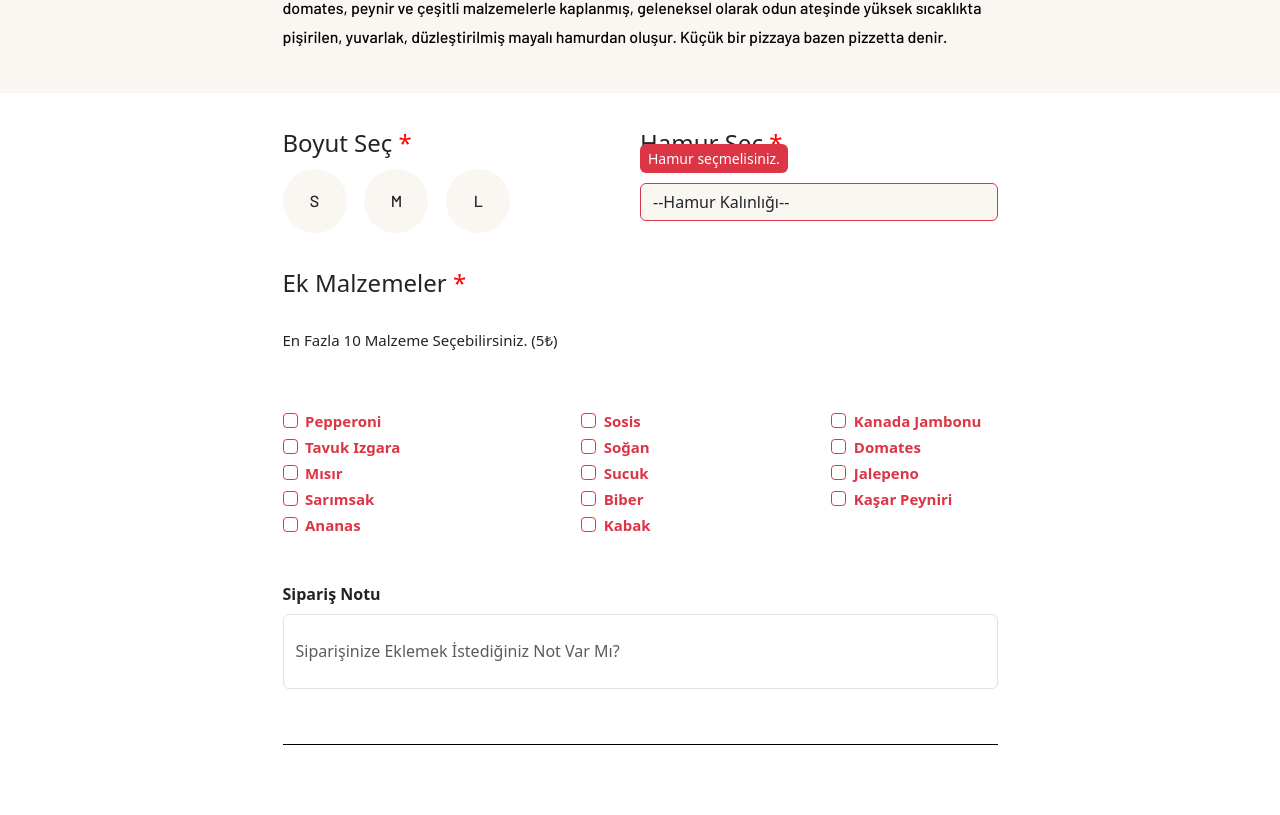
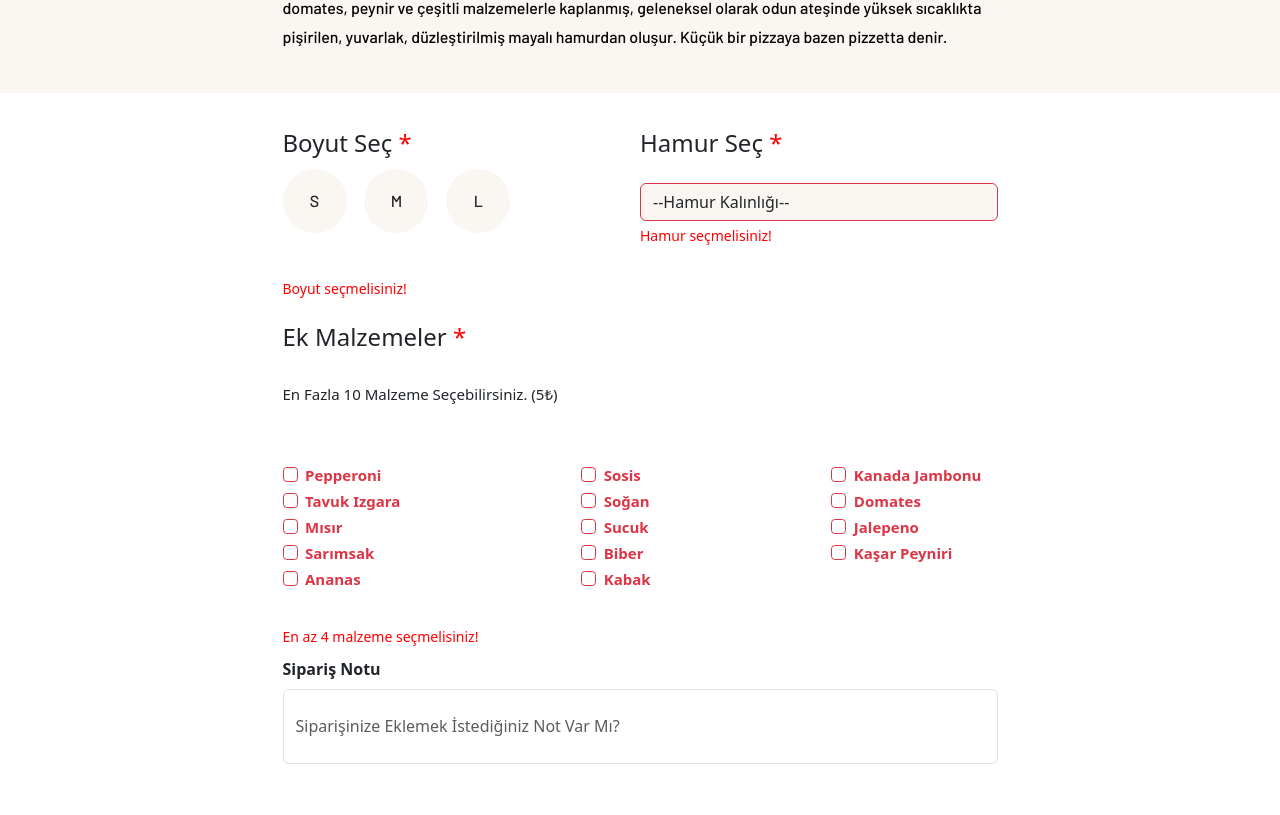
Before and after one commit to xxelifcetinxx/PizzaWebChallange, a React (Vite) app: page /siparis-olustur in a window 1280 px wide. Shown: the part 658-1473 px from the top of the page. Built offline with nearby package versions, Linux system fonts and the light colour scheme; a web font is replaced by a local one.

Commit message:
error messages debug

```diff
--- a/src/components/SiparisOlustur.jsx
+++ b/src/components/SiparisOlustur.jsx
@@ -24,9 +24,9 @@ const initialForm = {
 };
 
 const errorMessages = {
-  isim: "Boyut seçmelisiniz.",
-  boyut: "Hamur seçmelisiniz.",
-  malzemeler: "En az 4 malzeme seçmelisiniz.",
+  isim: "Boyut seçmelisiniz!",
+  boyut: "Hamur seçmelisiniz!",
+  malzemeler: "En az 4 malzeme seçmelisiniz!",
 };
 
 export default function SiparisOlustur({ setVerilenSiparis }) {
@@ -46,6 +46,11 @@ export default function SiparisOlustur({ setVerilenSiparis }) {
 
   const handleChange = (event) => {
   let { name, value, type, checked } = event.target;
+
+
+
+
+
 
   if (type === "checkbox" && name === "malzemeler") {
     setForm((prevForm) => {
@@ -71,6 +76,10 @@ export default function SiparisOlustur({ setVerilenSiparis }) {
     }));
   } else {
     setForm((prevForm) => ({ ...prevForm, [name]: value }));
+
+
+
+
 
     if (name === "boyut") {
       setErrors((prevErrors) => ({
@@ -182,10 +191,8 @@ export default function SiparisOlustur({ setVerilenSiparis }) {
                   </div>
                 ))}
               </div>
-              {errors.isim && (
-                <FormFeedback tooltip>{errorMessages.isim}</FormFeedback>
-              )}
             </FormGroup>
+
 
             <FormGroup className="yeni">
               <Label htmlFor="exampleSelect">
@@ -206,17 +213,28 @@ export default function SiparisOlustur({ setVerilenSiparis }) {
                 <option>İnce Hamur</option>
                 <option>Klasik Hamur</option>
               </Input>
-              {errors.boyut && <FormFeedback tooltip>{errorMessages.boyut}</FormFeedback>}
+
+              {errors.boyut && (<FormFeedback style={{ display: 'block',color: 'red', }}>{errorMessages.boyut}</FormFeedback>)}
+
             </FormGroup>
           </FormGroup>
+
+
+
+          <div className="bosluk1">{errors.isim && (<FormFeedback style={{ display: 'block',color: 'red', }}>{errorMessages.isim}</FormFeedback>)}</div>
+          <div className="errorisim-container" style={{ height: '20px' }}></div>
+
+
+
+
+
+
 
           {/* EK MALZEMELER */}
           <legend>Ek Malzemeler <span style={{ color: "red" }}>*</span></legend>
           <legend className="malzemeSec">
             En Fazla 10 Malzeme Seçebilirsiniz. (5₺)
           </legend>
-
-
           <FormGroup className="malzemeList">
             {[
               ["Pepperoni", "Tavuk Izgara", "Mısır", "Sarımsak", "Ananas"],
@@ -243,9 +261,7 @@ export default function SiparisOlustur({ setVerilenSiparis }) {
               </FormGroup>
             ))}
           </FormGroup>
-          {errors.malzemeler && (
-            <FormFeedback tooltip>{errorMessages.malzemeler}</FormFeedback>
-          )}
+          {errors.malzemeler && (<FormFeedback style={{ display: 'block',color: 'red', }}>{errorMessages.malzemeler}</FormFeedback>)}
 
 
 
@@ -264,6 +280,10 @@ export default function SiparisOlustur({ setVerilenSiparis }) {
               onChange={handleChange}
             />
           </FormGroup>
+
+
+
+
 
           {/* SİPARİŞ DETAYLARI */}
           <div className="siparisGör">
@@ -290,6 +310,8 @@ export default function SiparisOlustur({ setVerilenSiparis }) {
               </Button>
             </FormGroup>
 
+
+
             <div className="siparisDetay">
               <div className="siparis">Sipariş Toplamı</div>
               <div className="secimler">
@@ -305,6 +327,9 @@ export default function SiparisOlustur({ setVerilenSiparis }) {
             </div>
           </div>
 
+
+
+
           {/* SİPARİŞ VER BUTONU */}
           <FormGroup className="btnSiparis">
             <Button color="warning" className="siparisVer" disabled={!isValid}>
```
